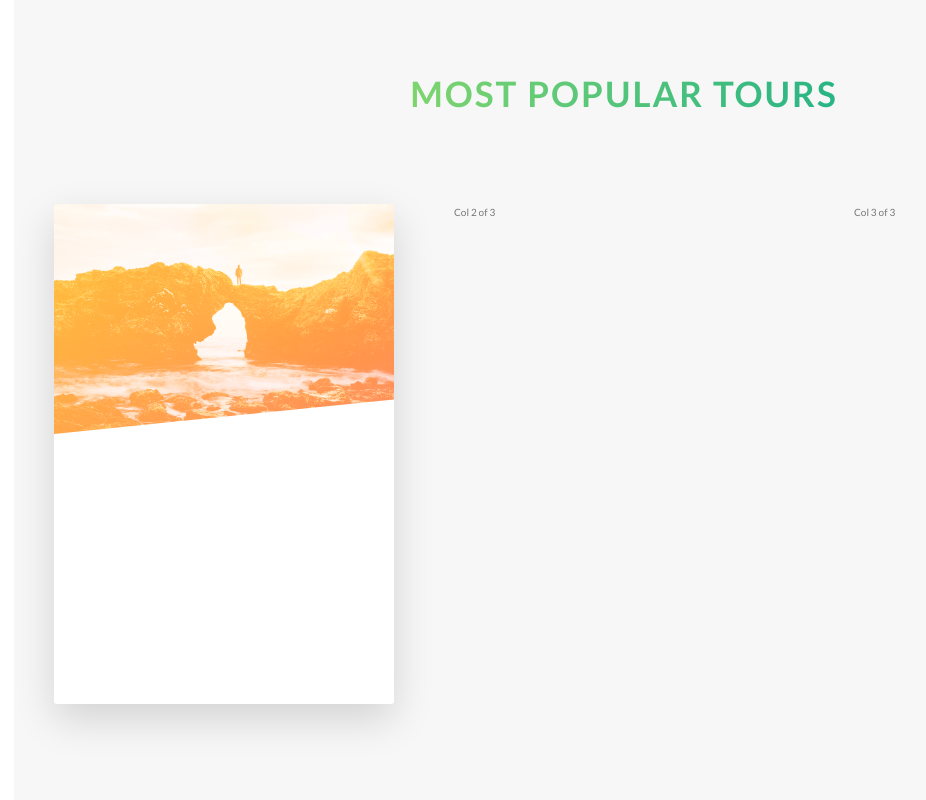
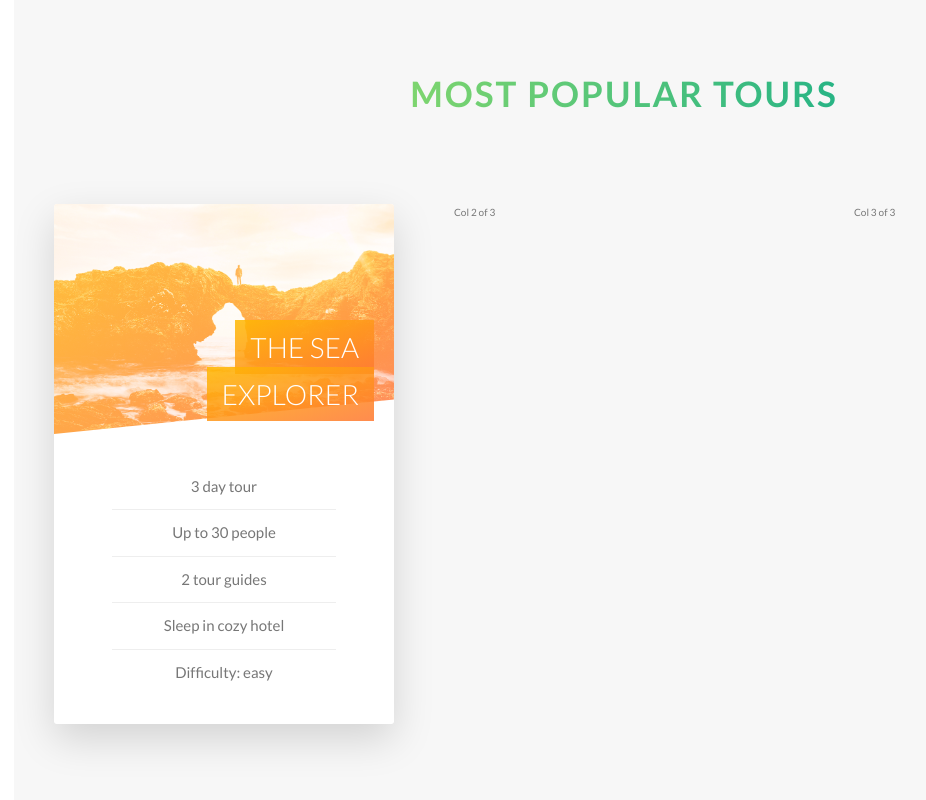
Before and after one commit to AlinaZakirod/CSS-course, a website: page index.html in a window 1280 px wide. Shown: the part 2298-3098 px from the top of the page, without its empty margins (16-942 px from the left). Drawn offline with Linux system fonts and the light colour scheme.

Commit message:
tours card front content

```diff
--- a/index.html
+++ b/index.html
@@ -150,11 +150,19 @@
                 <div class="card__picture card__picture--1">
                   &nbsp;
                 </div>
-                <div class="card__heading">
-                  Heading
-                </div>
+                <h4 class="card__heading">
+                  <span class="card__heading-span card__heading-span--1"
+                    >The sea explorer</span
+                  >
+                </h4>
                 <div class="card__details">
-                  Details
+                  <ul>
+                    <li>3 day tour</li>
+                    <li>Up to 30 people</li>
+                    <li>2 tour guides</li>
+                    <li>Sleep in cozy hotel</li>
+                    <li>Difficulty: easy</li>
+                  </ul>
                 </div>
               </div>
 
--- a/sass/abstracts/_variables.scss
+++ b/sass/abstracts/_variables.scss
@@ -10,6 +10,7 @@ $color-tertiary-light: #2998ff;
 $color-tertiary-dark: #5643fa;
 
 $color-grey-light-1: #f7f7f7;
+$color-grey-light-2: #eee;
 
 $color-grey-dark: #777;
 $color-white: #fff;
--- a/sass/components/_card.scss
+++ b/sass/components/_card.scss
@@ -3,12 +3,10 @@
   perspective: 150rem;
   -moz-perspective: 150rem;
   position: relative;
-  height: 50rem;
+  height: 52rem;
 
   &__side {
-    color: #fff;
-
-    height: 50rem;
+    height: 52rem;
     transition: all 0.8s ease;
     position: absolute;
     top: 0;
@@ -69,4 +67,50 @@
       background-image: url(../img/nat-5.jpg);
     }
   }
+
+  &__heading {
+    font-size: 2.8rem;
+    font-weight: 300;
+    text-transform: uppercase;
+    text-align: right;
+    color: $color-white;
+    position: absolute;
+    top: 12rem;
+    right: 2rem;
+    width: 75%;
+  }
+
+  &__heading-span {
+    padding: 1rem 1.5rem;
+    -webkit-box-decoration-break: clone;
+    box-decoration-break: clone;
+
+    &--1 {
+      background-image: linear-gradient(
+        to right bottom,
+        rgba($color-secondary-light, 0.85),
+        rgba($color-secondary-dark, 0.85)
+      );
+    }
+  }
+
+  &__details {
+    padding: 3rem;
+
+    ul {
+      list-style: none;
+      width: 80%;
+      margin: 0 auto;
+
+      li {
+        text-align: center;
+        font-size: 1.5rem;
+        padding: 1rem;
+
+        &:not(:last-child) {
+          border-bottom: 1px solid $color-grey-light-2;
+        }
+      }
+    }
+  }
 }
```
Also changed, not shown: css/style.css.
